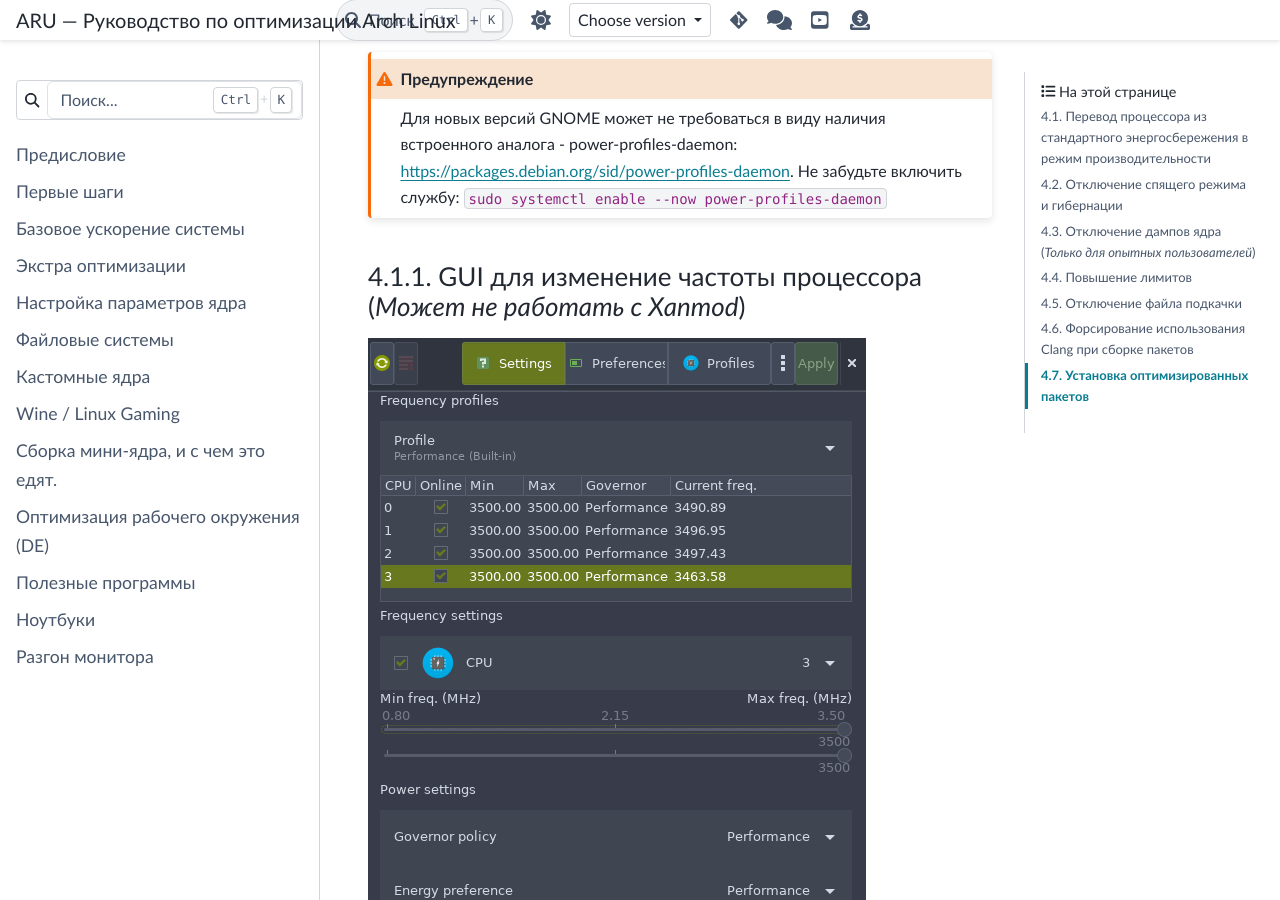
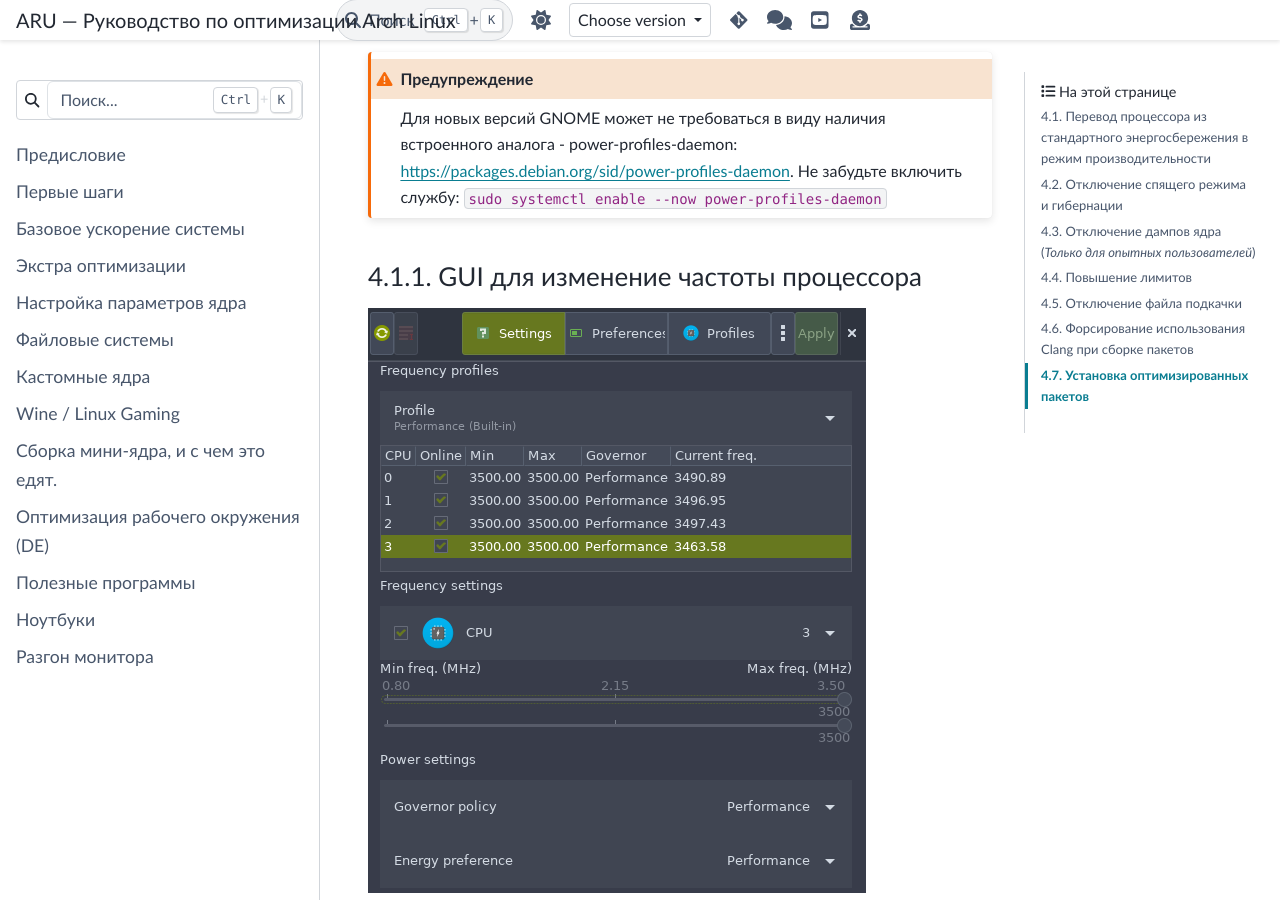
Before and after one commit to ventureoo/ARU, a Sphinx documentation site: the page built from docs/source/extra-optimizations.rst, in a window 1280 px wide and 900 px high, scrolled down 1048 px. Built offline with Sphinx 7.4.7 and the PyData theme 0.15.4, drawn with Linux system fonts in a browser that asks for light colours.

Commit message:
extra-optimizations: Remove warning about xanmod

```diff
--- a/docs/source/de-optimizations.rst
+++ b/docs/source/de-optimizations.rst
@@ -538,7 +538,7 @@
 ярлыков, однако даже при её отключении этот функционал работает.
 Отключайте на свое усмотрение.
 
-.. index:: lowlatency, compositor, kwin, vsync
+.. index:: lowlatency, compositor, kwin
 .. _lowlatency-kwin:
 
 -----------------------
--- a/docs/source/extra-optimizations.rst
+++ b/docs/source/extra-optimizations.rst
@@ -48,8 +48,8 @@
 .. index:: cpupower, gui, frequencies, governor, performance
 .. _cpupower-gui:
 
-GUI для изменение частоты процессора (*Может не работать с Xanmod*)
----------------------------------------------------------------------
+GUI для изменение частоты процессора
+-------------------------------------
 
 .. image:: images/extra-optimizations-2.png
 
```
